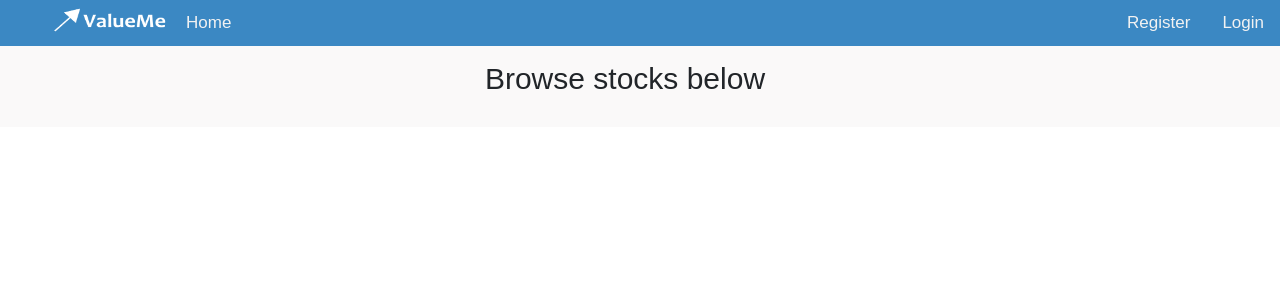
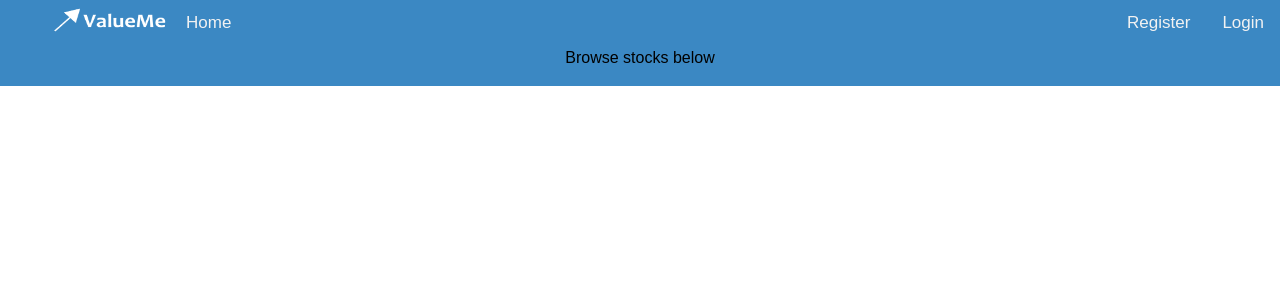
Before and after one commit to matty271828/travelbotonline, a Flask app: page /browse in a window 1280 px wide. Shown: the top 300 px of the page. Run offline with Flask 2, Linux system fonts and the light colour scheme; data that the repository does not hold is empty; some libraries are stand-ins or nearby versions.

Commit message:
Made browsebar sticky

```diff
--- a/static/styles.css
+++ b/static/styles.css
@@ -81,6 +81,18 @@ main img
     transform: translate(-50%, -50%);
 }
 
+.browsebar {
+    overflow: hidden;
+    background-color: #3b88c3;
+    font-weight: lighter;
+    z-index: 10;
+}
+
+.browse-item {
+    color: black;
+    text-align: center;
+    z-index: 11;
+}
 /* The sticky class is added to the navbar with JS when it reaches its scroll position */
 .sticky {
   position: fixed;
--- a/templates/browse.html
+++ b/templates/browse.html
@@ -5,10 +5,8 @@
 {% endblock %}
 
 {% block main %}
-<div class = "container-fluid">
-    <div class = "grid-container1" style = "justify-content: center;">
-        <div class = "grid-item"><p>Browse stocks below</p></div>
-    </div>
+<div class = "browsebar" id = "browsebar">
+    <div class = "browse-item" style = "justify-content: center;"><p>Browse stocks below</p></div>
 </div>
 
 <div class="container-fluid">
--- a/templates/layout.html
+++ b/templates/layout.html
@@ -57,6 +57,19 @@
       x.className = "topnav";
     }
   }
+
+  window.onscroll = function() {stickyFunction()};
+
+  var browsebar = document.getElementById("browsebar");
+  var sticky = browsebar.offsetTop;
+
+  function stickyFunction() {
+    if (window.pageYOffset >= sticky) {
+      browsebar.classList.add("sticky")
+    } else {
+      browsebar.classList.remove("sticky");
+    }
+  }
   </script>
 </body>
 </html>
```
Also changed, not shown: 10 other files.
